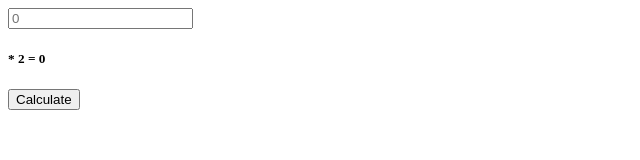
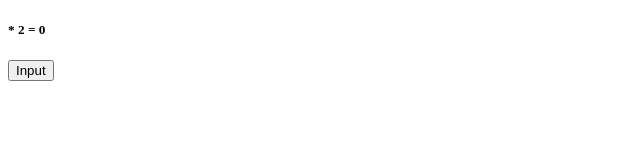
Before and after one commit to melissa7days/multiplication-element, a plain HTML site: page ChainedElementsDemo/index.html in a window 1280 px wide. Shown: the whole page, without its empty margins (0-640 px from the left). Drawn offline with Linux system fonts and the light colour scheme.

Commit message:
index.html

```diff
--- a/ChainedElementsDemo/index.html
+++ b/ChainedElementsDemo/index.html
@@ -2,30 +2,23 @@
 <html lang="en">
 <head>
   <meta charset="utf-8">
-  <title>ChainedElementsDemo</title>
+  <title>Addition</title>
   <base href="">
   <meta name="viewport" content="width=device-width, initial-scale=1">
   <script src="./multiply.js"></script>
 </head>
 <body>
-
-  <input id=input name="input" type="text" placeholder="0">
-
-  <app-multiplication id="multiplication"></app-multiplication>
-
-  <button onclick="getInput();">Calculate</button>
-
+  <div>
+    <app-multiplication inputValue = "10" id = "multiply"></app-multiplication>
+    <button onclick="add()">Input</button>
+  </div>
   <script>
-    function getInput(){
-      var input = document.getElementById("input").value;
-      document.getElementById("multiplication").inputvalue = input;
-    }
-  </script>
-
-  <script>
-    const multiplication = document.querySelector('app-multiplication');
-    multiplication.addEventListener('result',(event) =>{
-      console.log(`"Multiplication event" emitted: ${event.detail}`);
+      function add(){
+          document.getElementById("multiply").inputValue = "10";
+      }
+     const Button=document.querySelector('app-multiplication');
+     Button.addEventListener('action',(event)=>{
+      console.log(`"action": emitted:${event.detail}`)
     });
   </script>
 </body>
```
